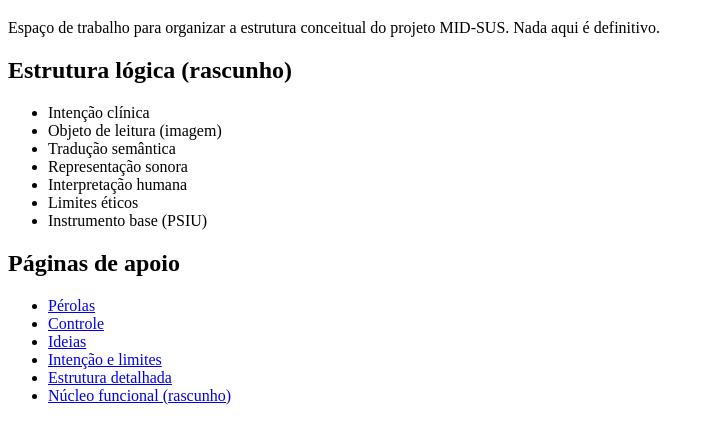
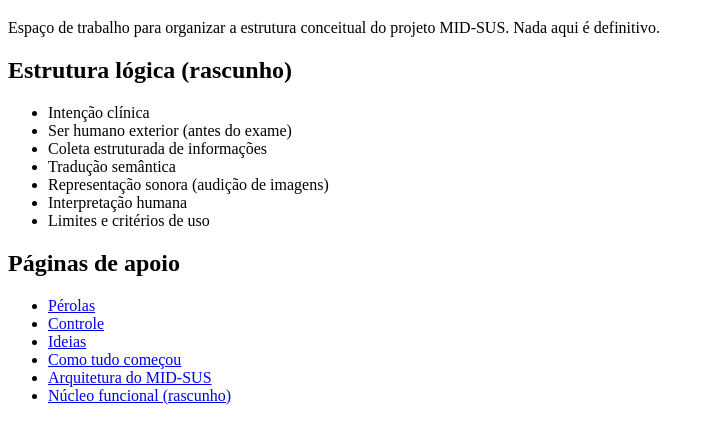
Before and after one commit to LUIZ-CUTITA/psiu-site, a plain HTML site: page index.html in a window 1280 px wide. Shown: the part 61-504 px from the top of the page, without its empty margins (0-714 px from the left). Drawn offline with Linux system fonts and the light colour scheme.

Commit message:
Update index.html

```diff
--- a/index.html
+++ b/index.html
@@ -17,12 +17,12 @@ Nada aqui é definitivo.
 
 <ul>
   <li>Intenção clínica</li>
-  <li>Objeto de leitura (imagem)</li>
+  <li>Ser humano exterior (antes do exame)</li>
+  <li>Coleta estruturada de informações</li>
   <li>Tradução semântica</li>
-  <li>Representação sonora</li>
+  <li>Representação sonora (audição de imagens)</li>
   <li>Interpretação humana</li>
-  <li>Limites éticos</li>
-  <li>Instrumento base (PSIU)</li>
+  <li>Limites e critérios de uso</li>
 </ul>
 
 <h2>Páginas de apoio</h2>
@@ -31,8 +31,8 @@ Nada aqui é definitivo.
   <li><a href="perolas.html">Pérolas</a></li>
   <li><a href="controle.html">Controle</a></li>
   <li><a href="ideias.html">Ideias</a></li>
-  <li><a href="manifesto.html">Intenção e limites</a></li>
-  <li><a href="arquitetura.html">Estrutura detalhada</a></li>
+  <li><a href="manifesto.html">Como tudo começou</a></li>
+  <li><a href="arquitetura.html">Arquitetura do MID-SUS</a></li>
   <li><a href="modulos/mid_sus.html">Núcleo funcional (rascunho)</a></li>
 </ul>
 
```
